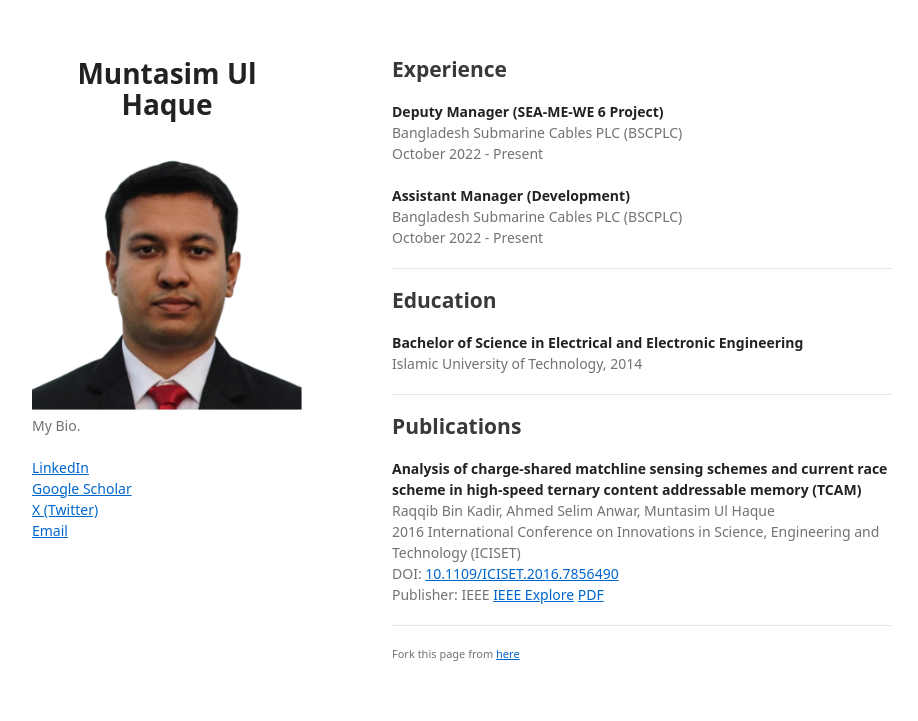
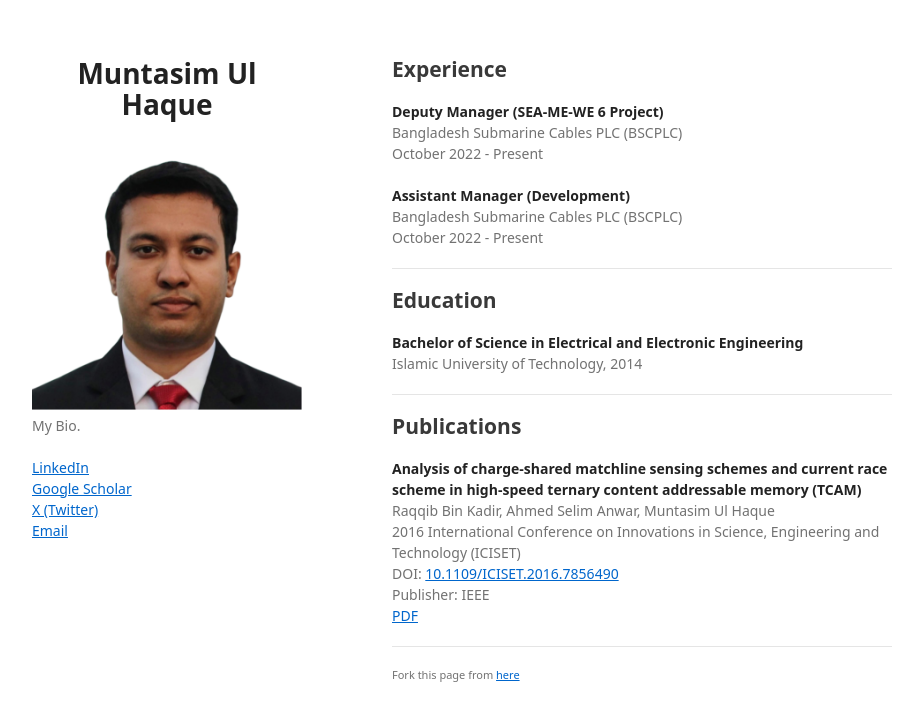
Before and after one commit to muntasimulhaque/muntasimulhaque.github.io, a Jekyll site: the page built from index.md, in a window 1280 px wide. Shown: the top 721 px of the page, without its empty margins (178-1096 px from the left). Built offline with Jekyll 4.4.1, drawn with Linux system fonts in a browser that asks for light colours; our own code applies the rules of GitHub Pages for plain Markdown files; a script that is not in the unit is left out.

Commit message:
Update index.md

```diff
--- a/index.md
+++ b/index.md
@@ -23,8 +23,8 @@ Islamic University of Technology, 2014
 Raqqib Bin Kadir, Ahmed Selim Anwar, Muntasim Ul Haque <br>
 2016 International Conference on Innovations in Science, Engineering and Technology (ICISET) <br>
 DOI: [10.1109/ICISET.2016.7856490](https://ieeexplore.ieee.org/document/7856490#:~:text=DOI%3A%2010.1109/ICISET.2016.7856490){:target="_blank"} <br>
-Publisher: IEEE
-[IEEE Explore](https://ieeexplore.ieee.org/document/7856490){:target="_blank"} [PDF](https://mega.nz/file/7IAGwRgA#IUDTS7mYArwtloYyYOpVU6hfhNQrHJ4xFYuz8BCQ3sE){:target="_blank"}
+Publisher: IEEE <br>
+[PDF](https://mega.nz/file/7IAGwRgA#IUDTS7mYArwtloYyYOpVU6hfhNQrHJ4xFYuz8BCQ3sE){:target="_blank"}
 
 ---
 <p style="font-size:11px">Fork this page from <a href="https://github.com/muntasimulhaque/muntasimulhaque.github.io" target="_blank">here</a></p>
```
